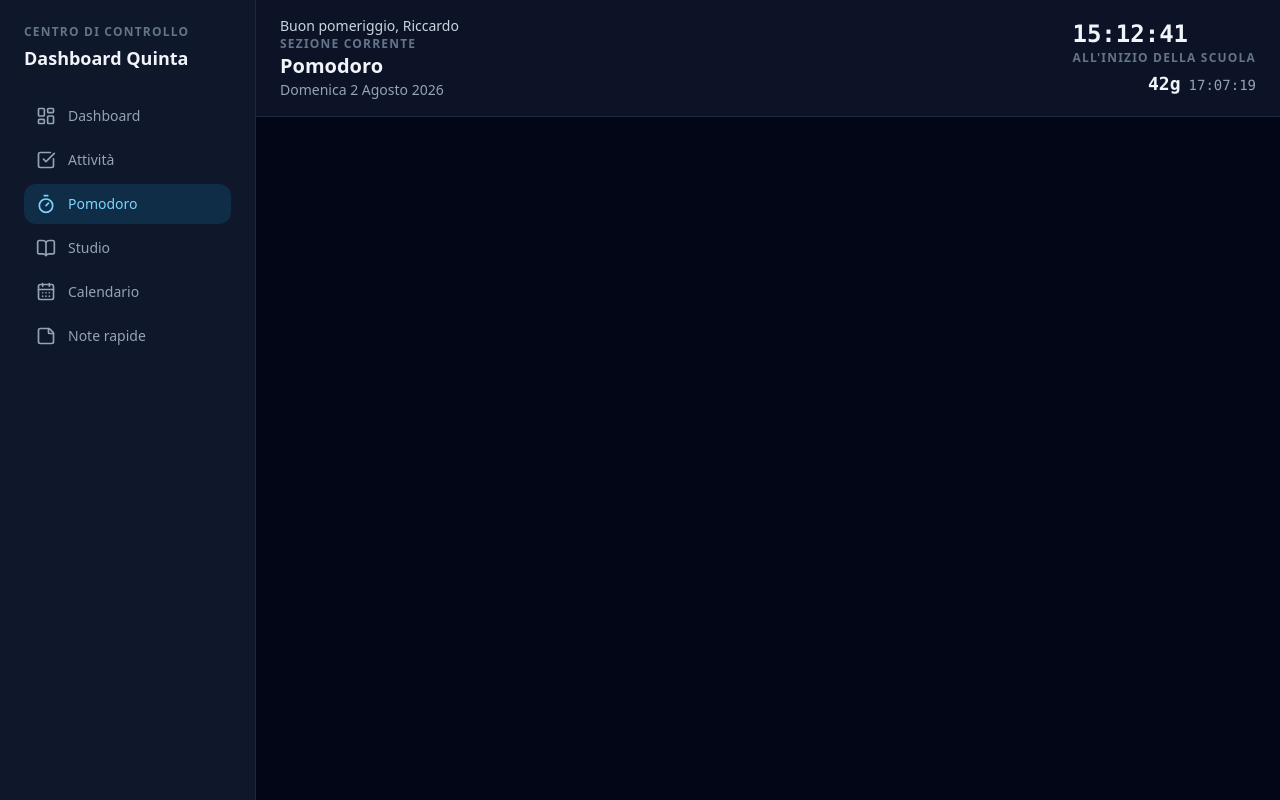
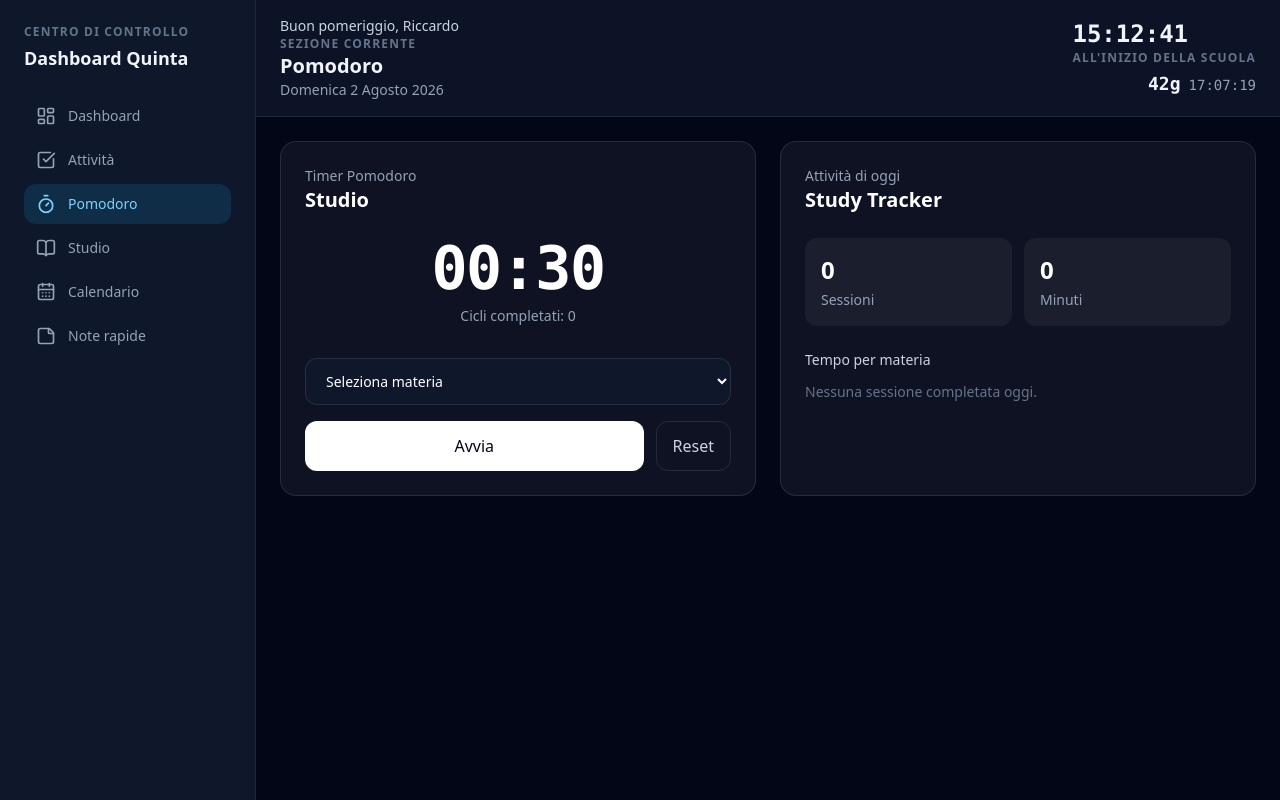
Before and after one commit to ricandroo8/dashboard-quinta, a React (Vite) app: page / in a window 1280 px wide. Both pictures are taken after a click on the button "Pomodoro". Built offline with nearby package versions, Linux system fonts and the light colour scheme.

Commit message:
feat(pomodoro): implementa timer Pomodoro, Study Tracker e vincolo materia

```diff
--- a/src/App.jsx
+++ b/src/App.jsx
@@ -8,6 +8,7 @@ import {
 
 import DashboardLayout from './components/layout/DashboardLayout';
 import TaskManager from './components/tasks/TaskManager';
+import PomodoroTimer from "./components/pomodoro/PomodoroTimer";
 
 export default function App() {
   const [activeSection, setActiveSection] = useState('dashboard');
@@ -58,6 +59,7 @@ export default function App() {
       )}
 
       {activeSection === 'tasks' && <TaskManager />}
+      {activeSection === 'pomodoro' && <PomodoroTimer />}
     </DashboardLayout>
   );
 }
--- /dev/null
+++ b/src/components/pomodoro/PomodoroTimer.jsx
@@ -0,0 +1,186 @@
+import { useEffect, useState } from "react";
+import useLocalStorage from "../../hooks/useLocalStorage";
+
+import {
+  POMODORO_DEFAULTS,
+  POMODORO_LABELS,
+  POMODORO_MODES,
+} from "../../constants/pomodoro";
+
+import StudySummary from "./StudySummary";
+
+function PomodoroTimer() {
+  const [mode, setMode] = useState(POMODORO_MODES.WORK);
+  const [selectedSubjectId, setSelectedSubjectId] = useState("");
+  const [secondsLeft, setSecondsLeft] = useState(
+    POMODORO_DEFAULTS.workDurationMinutes * 60
+  );
+  const [isRunning, setIsRunning] = useState(false);
+  const [completedCycles, setCompletedCycles] = useState(0);
+  const [errorMessage, setErrorMessage] = useState("");
+
+  const [studySessions, setStudySessions] = useLocalStorage(
+    "dashboard_study_sessions",
+    []
+  );
+
+  const minutes = Math.floor(secondsLeft / 60);
+  const seconds = secondsLeft % 60;
+
+  const formattedTime = `${String(minutes).padStart(2, "0")}:${String(
+    seconds
+  ).padStart(2, "0")}`;
+
+  const registerStudySession = () => {
+    const newSession = {
+      id: `ses-${Date.now()}`,
+      subjectId: selectedSubjectId,
+      durationMinutes: POMODORO_DEFAULTS.workDurationMinutes,
+      completedAt: new Date().toISOString(),
+      type: "POMODORO",
+    };
+
+    setStudySessions((currentSessions) => [
+      ...currentSessions,
+      newSession,
+    ]);
+  };
+
+  const handleTimerComplete = () => {
+    if (mode === POMODORO_MODES.WORK) {
+      registerStudySession();
+
+      const nextCycle = completedCycles + 1;
+
+      setCompletedCycles(nextCycle);
+
+      if (
+        nextCycle % POMODORO_DEFAULTS.longBreakInterval === 0
+      ) {
+        setMode(POMODORO_MODES.LONG_BREAK);
+        setSecondsLeft(POMODORO_DEFAULTS.longBreakMinutes * 60);
+        return;
+      }
+
+      setMode(POMODORO_MODES.SHORT_BREAK);
+      setSecondsLeft(POMODORO_DEFAULTS.shortBreakMinutes * 60);
+      return;
+    }
+
+    if (
+      mode === POMODORO_MODES.SHORT_BREAK ||
+      mode === POMODORO_MODES.LONG_BREAK
+    ) {
+      setMode(POMODORO_MODES.WORK);
+      setSelectedSubjectId("");
+      setSecondsLeft(POMODORO_DEFAULTS.workDurationMinutes * 60);
+    }
+  };
+
+  useEffect(() => {
+    if (!isRunning) return;
+
+    const intervalId = setInterval(() => {
+      setSecondsLeft((currentSeconds) => {
+        if (currentSeconds <= 1) {
+          clearInterval(intervalId);
+          setIsRunning(false);
+          handleTimerComplete();
+          return 0;
+        }
+
+        return currentSeconds - 1;
+      });
+    }, 1000);
+
+    return () => clearInterval(intervalId);
+  }, [isRunning, mode]);
+
+  return (
+    <section className="grid gap-6 lg:grid-cols-2">
+        <div className="rounded-2xl border border-white/10 bg-white/5 p-6">
+        <div className="mb-6">
+            <p className="text-sm text-slate-400">Timer Pomodoro</p>
+
+            <h2 className="text-xl font-semibold text-white">
+            {POMODORO_LABELS[mode]}
+            </h2>
+        </div>
+
+        <div className="mb-8 text-center">
+            <p className="font-mono text-6xl font-semibold tracking-tight text-white">
+            {formattedTime}
+            </p>
+
+            <p className="mt-2 text-sm text-slate-400">
+            Cicli completati: {completedCycles}
+            </p>
+        </div>
+
+        <div className="space-y-4">
+            <select
+            value={selectedSubjectId}
+            onChange={(event) => {
+                setSelectedSubjectId(event.target.value);
+                setErrorMessage("");
+            }}
+            disabled={isRunning}
+            className="w-full rounded-xl border border-white/10 bg-slate-900 px-4 py-3 text-sm text-white outline-none transition focus:border-white/30 disabled:cursor-not-allowed disabled:opacity-50"
+            >
+            <option value="">Seleziona materia</option>
+            <option value="subj-info">Informatica</option>
+            <option value="subj-math">Matematica</option>
+            <option value="subj-sistemi">Sistemi e Reti</option>
+            </select>
+
+            {errorMessage && (
+            <p className="text-sm text-red-400">
+                {errorMessage}
+            </p>
+            )}
+
+            <div className="flex gap-3">
+            <button
+                type="button"
+                onClick={() => {
+                if (
+                    !isRunning &&
+                    mode === POMODORO_MODES.WORK &&
+                    !selectedSubjectId
+                ) {
+                    setErrorMessage(
+                    "Seleziona una materia prima di avviare il timer."
+                    );
+                    return;
+                }
+
+                setErrorMessage("");
+                setIsRunning(!isRunning);
+                }}
+                className="flex-1 rounded-xl bg-white px-4 py-3 font-medium text-slate-950 transition hover:bg-slate-200"
+            >
+                {isRunning ? "Pausa" : "Avvia"}
+            </button>
+
+            <button
+                type="button"
+                onClick={() => {
+                setIsRunning(false);
+                setSecondsLeft(
+                    POMODORO_DEFAULTS.workDurationMinutes * 60
+                );
+                }}
+                className="rounded-xl border border-white/10 px-4 py-3 font-medium text-slate-300 transition hover:bg-white/5 hover:text-white"
+            >
+                Reset
+            </button>
+            </div>
+        </div>
+        </div>
+
+        <StudySummary studySessions={studySessions} />
+    </section>
+    );
+}
+
+export default PomodoroTimer;
--- /dev/null
+++ b/src/components/pomodoro/StudySummary.jsx
@@ -0,0 +1,94 @@
+import { TASK_SUBJECT_LABELS } from "../../constants/tasks";
+
+function StudySummary({ studySessions }) {
+  const today = new Date().toDateString();
+
+  const todaySessions = studySessions.filter((session) => {
+    return new Date(session.completedAt).toDateString() === today;
+  });
+
+  const todayMinutes = todaySessions.reduce((total, session) => {
+    return total + session.durationMinutes;
+  }, 0);
+
+  const minutesBySubject = todaySessions.reduce(
+    (accumulator, session) => {
+      const subjectId = session.subjectId;
+
+      accumulator[subjectId] =
+        (accumulator[subjectId] || 0) + session.durationMinutes;
+
+      return accumulator;
+    },
+    {}
+  );
+
+  return (
+    <section className="rounded-2xl border border-white/10 bg-white/5 p-6">
+        <div className="mb-6">
+        <p className="text-sm text-slate-400">
+            Attività di oggi
+        </p>
+
+        <h3 className="text-xl font-semibold text-white">
+            Study Tracker
+        </h3>
+        </div>
+
+        <div className="mb-6 grid grid-cols-2 gap-3">
+        <div className="rounded-xl bg-white/5 p-4">
+            <p className="text-2xl font-semibold text-white">
+            {todaySessions.length}
+            </p>
+
+            <p className="mt-1 text-sm text-slate-400">
+            Sessioni
+            </p>
+        </div>
+
+        <div className="rounded-xl bg-white/5 p-4">
+            <p className="text-2xl font-semibold text-white">
+            {todayMinutes}
+            </p>
+
+            <p className="mt-1 text-sm text-slate-400">
+            Minuti
+            </p>
+        </div>
+        </div>
+
+        <div>
+        <p className="mb-3 text-sm font-medium text-slate-300">
+            Tempo per materia
+        </p>
+
+        {Object.entries(minutesBySubject).length === 0 ? (
+            <p className="text-sm text-slate-500">
+            Nessuna sessione completata oggi.
+            </p>
+        ) : (
+            <div className="space-y-2">
+            {Object.entries(minutesBySubject).map(
+                ([subjectId, minutes]) => (
+                <div
+                    key={subjectId}
+                    className="flex items-center justify-between rounded-lg bg-white/5 px-3 py-2"
+                >
+                    <span className="text-sm text-slate-300">
+                    {TASK_SUBJECT_LABELS[subjectId] || subjectId}
+                    </span>
+
+                    <span className="text-sm font-medium text-white">
+                    {minutes} min
+                    </span>
+                </div>
+                )
+            )}
+            </div>
+        )}
+        </div>
+    </section>
+    );
+}
+
+export default StudySummary;
--- /dev/null
+++ b/src/constants/pomodoro.js
@@ -0,0 +1,18 @@
+export const POMODORO_MODES = {
+  WORK: "WORK",
+  SHORT_BREAK: "SHORT_BREAK",
+  LONG_BREAK: "LONG_BREAK",
+};
+
+export const POMODORO_DEFAULTS = {
+  workDurationMinutes: 0.5,
+  shortBreakMinutes: 5,
+  longBreakMinutes: 15,
+  longBreakInterval: 4,
+};
+
+export const POMODORO_LABELS = {
+  [POMODORO_MODES.WORK]: "Studio",
+  [POMODORO_MODES.SHORT_BREAK]: "Pausa breve",
+  [POMODORO_MODES.LONG_BREAK]: "Pausa lunga",
+};
```
